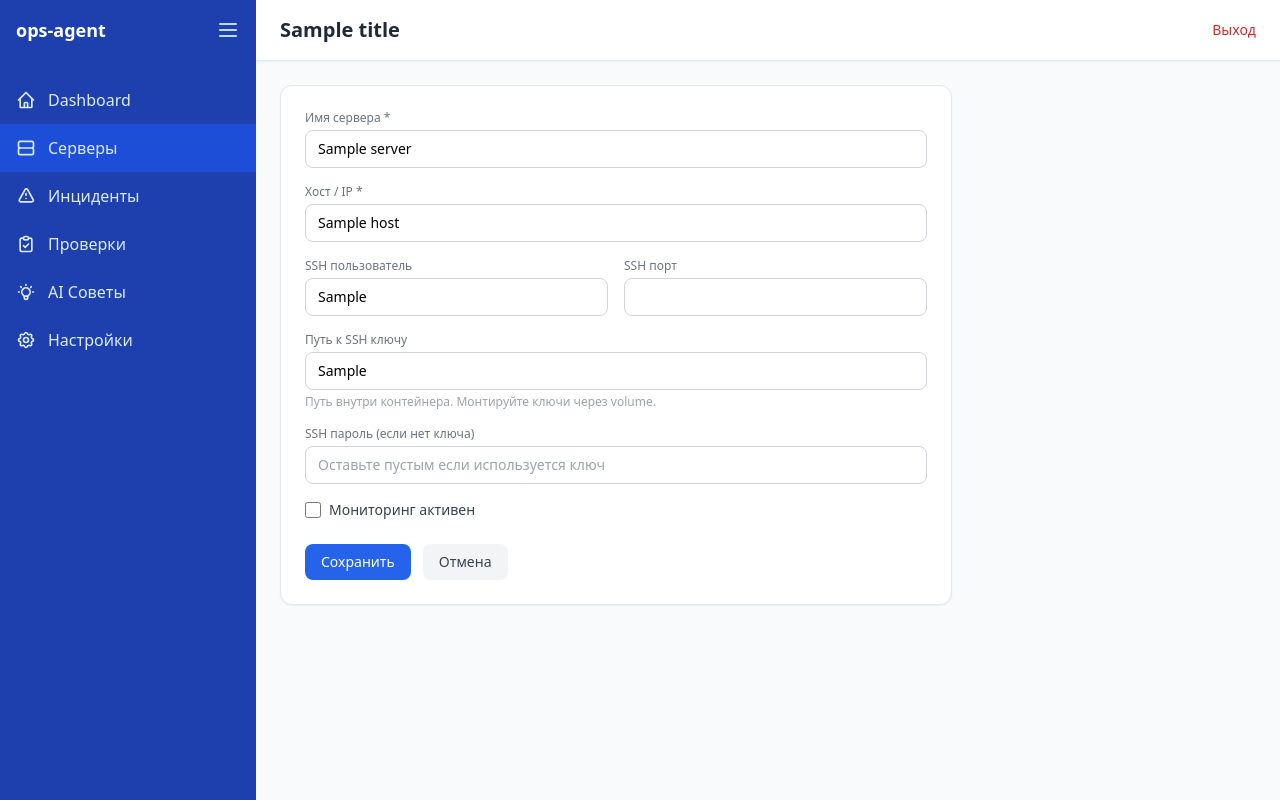
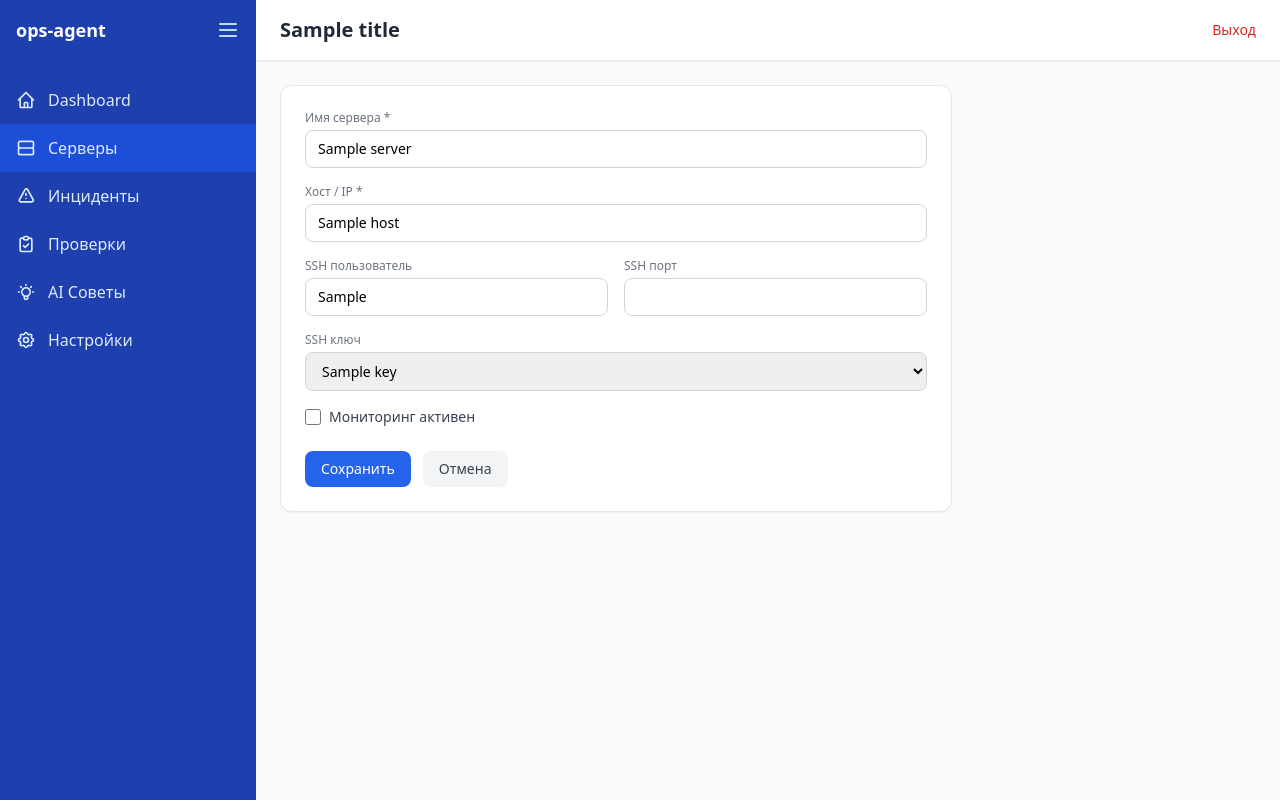
Before and after one commit to AlexanderBrolin/aigeneer, a FastAPI app: template app/web/templates/server_edit.html in a window 1280 px wide. Run offline with FastAPI, Linux system fonts and the light colour scheme; the template is opened without the code that fills it: most values are stand-ins (such as "Sample title", 1, 10 or a date in 2020); parts of the project's set-up code (start-up, migrations or seed data) failed here and were passed over; some libraries are stand-ins or nearby versions.

Commit message:
feat: server edit uses SSH key dropdown instead of key path
Co-Authored-By: Claude Opus 4.6 (1M context) <noreply@anthropic.com>

```diff
--- a/app/web/templates/server_edit.html
+++ b/app/web/templates/server_edit.html
@@ -49,22 +49,24 @@
                            class="w-full px-3 py-2 border border-gray-300 rounded-lg text-sm focus:outline-none focus:ring-2 focus:ring-blue-500">
                 </div>
 
-                <!-- SSH Key Path -->
+                <!-- SSH Key -->
                 <div class="col-span-2">
-                    <label class="block text-xs font-medium text-gray-500 mb-1">Путь к SSH ключу</label>
-                    <input type="text" name="ssh_key_path"
-                           value="{{ server.ssh_key_path if server and server.ssh_key_path else '' }}"
-                           placeholder="/root/.ssh/id_rsa"
-                           class="w-full px-3 py-2 border border-gray-300 rounded-lg text-sm focus:outline-none focus:ring-2 focus:ring-blue-500">
-                    <p class="text-xs text-gray-400 mt-1">Путь внутри контейнера. Монтируйте ключи через volume.</p>
-                </div>
-
-                <!-- SSH Password (optional) -->
-                <div class="col-span-2">
-                    <label class="block text-xs font-medium text-gray-500 mb-1">SSH пароль (если нет ключа)</label>
-                    <input type="password" name="ssh_password"
-                           placeholder="Оставьте пустым если используется ключ"
-                           class="w-full px-3 py-2 border border-gray-300 rounded-lg text-sm focus:outline-none focus:ring-2 focus:ring-blue-500">
+                    <label class="block text-xs font-medium text-gray-500 mb-1">SSH ключ</label>
+                    <select name="ssh_key_id"
+                            class="w-full px-3 py-2 border border-gray-300 rounded-lg text-sm focus:outline-none focus:ring-2 focus:ring-blue-500">
+                        <option value="">По умолчанию (глобальный)</option>
+                        {% for key in ssh_keys %}
+                        <option value="{{ key.id }}"
+                                {{ 'selected' if server and server.ssh_key_id == key.id else '' }}>
+                            {{ key.name }}{% if key.is_default %} (default){% endif %}
+                        </option>
+                        {% endfor %}
+                    </select>
+                    {% if not ssh_keys %}
+                    <p class="text-xs text-amber-600 mt-1">
+                        Нет SSH ключей. <a href="/settings#ssh" class="underline">Добавьте в Настройках</a>.
+                    </p>
+                    {% endif %}
                 </div>
 
                 <!-- Enabled -->
```
Also changed, not shown: app/web/views/servers.py (+19 -5 lines).
